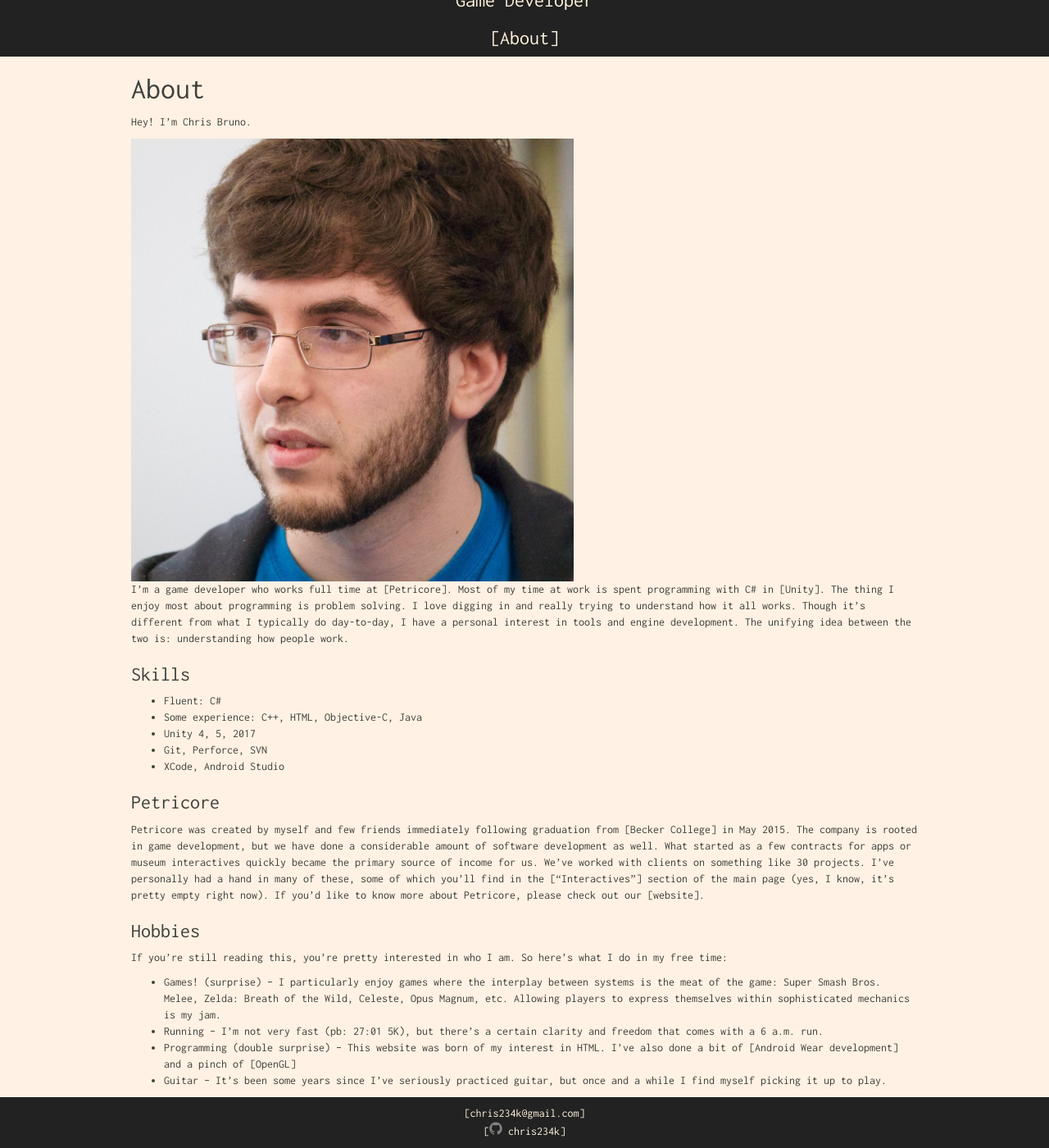
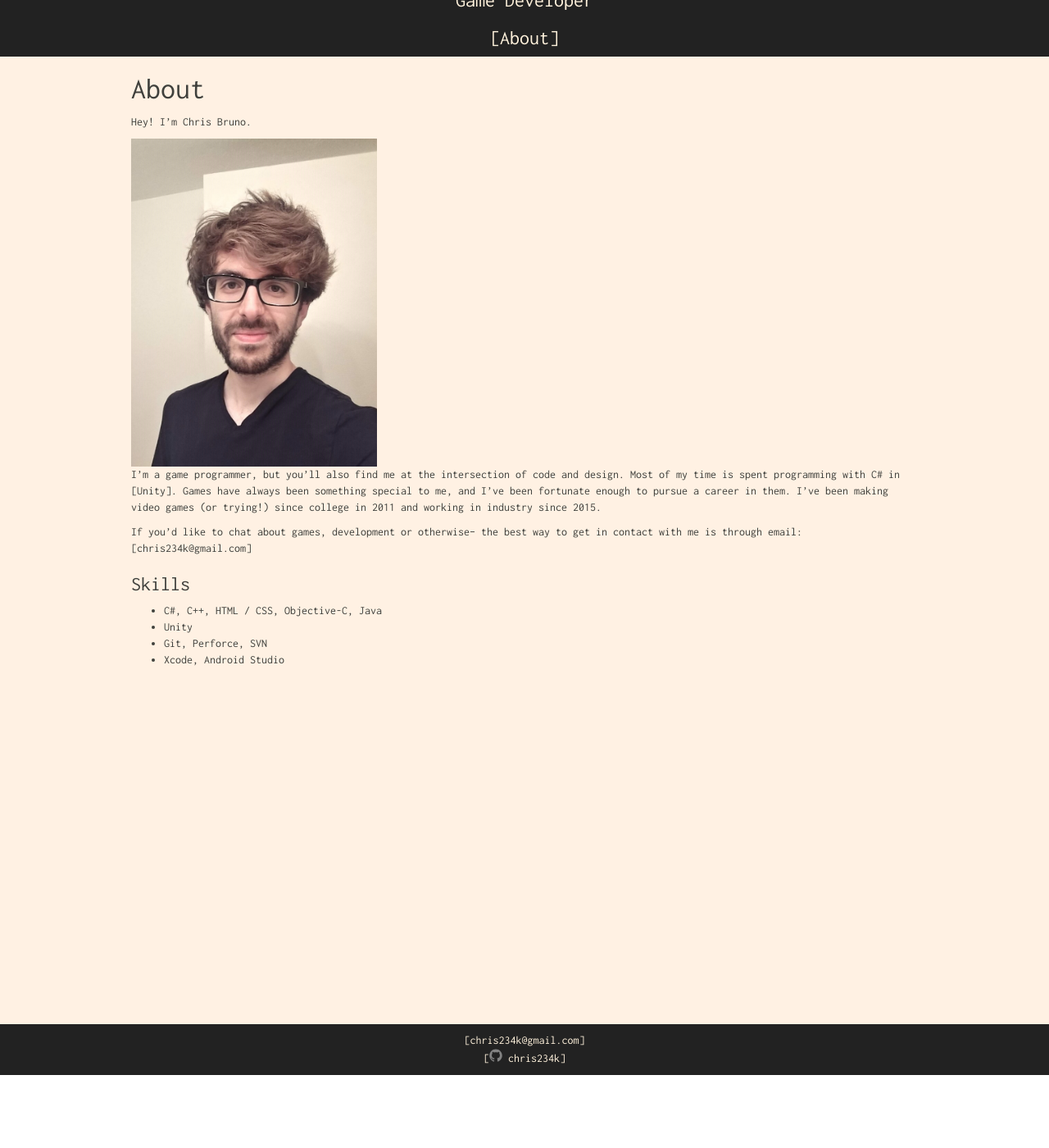
Before and after one commit to Chris234k/chris234k.github.io, a Jekyll site: the page built from about.md, in a window 1280 px wide and 1400 px high, scrolled down 93 px. Shown: the whole window at 82% size. Built offline with Jekyll 4.4.1, drawn with Linux system fonts in a browser that asks for light colours.

Commit message:
About page update with new photo and general bio text. Fixed a misspelling of 'FableVision'

```diff
--- a/about.md
+++ b/about.md
@@ -8,25 +8,16 @@ thumbnail: assets/images/me.jpg
 # About
 Hey! I'm Chris Bruno.
 
-<div class="aspectratio">
-<img src="/assets/images/me.jpg" class="demo-gif">
+<div>
+<img src="/assets/images/me.jpg" class="demo-gif" style="max-width:300px">
 </div>
 
-I'm a game developer who works full time at [Petricore](http://www.petricoregames.com). Most of my time at work is spent programming with C# in [Unity](https://unity3d.com/). The thing I enjoy most about programming is problem solving. I love digging in and really trying to understand how it all works. Though it's different from what I typically do day-to-day, I have a personal interest in tools and engine development. The unifying idea between the two is: understanding how people work.
+I'm a game programmer, but you'll also find me at the intersection of code and design. Most of my time is spent programming with C# in [Unity](https://unity3d.com/). Games have always been something special to me, and I've been fortunate enough to pursue a career in them. I've been making video games (or trying!) since college in 2011 and working in industry since 2015.
+
+If you'd like to chat about games, development or otherwise-- the best way to get in contact with me is through email: [chris234k@gmail.com](mailto:chris234k@gmail.com)
 
 ### Skills
-* Fluent: C#
-* Some experience: C++, HTML, Objective-C, Java
-* Unity 4, 5, 2017
+* C#, C++, HTML / CSS, Objective-C, Java
+* Unity
 * Git, Perforce, SVN
-* XCode, Android Studio
-
-### Petricore
-Petricore was created by myself and few friends immediately following graduation from [Becker College](https://www.becker.edu/) in May 2015. The company is rooted in game development, but we have done a considerable amount of software development as well. What started as a few contracts for apps or museum interactives quickly became the primary source of income for us. We've worked with clients on something like 30 projects. I've personally had a hand in many of these, some of which you'll find in the ["Interactives"](/index.html) section of the main page (yes, I know, it's pretty empty right now). If you'd like to know more about Petricore, please check out our [website](http://petricoregames.com/).
-
-### Hobbies
-If you're still reading this, you're pretty interested in who I am. So here's what I do in my free time:
-* Games! (surprise) -- I particularly enjoy games where the interplay between systems is the meat of the game: Super Smash Bros. Melee, Zelda: Breath of the Wild, Celeste, Opus Magnum, etc. Allowing players to express themselves within sophisticated mechanics is my jam.
-* Running -- I'm not very fast (pb: 27:01 5K), but there's a certain clarity and freedom that comes with a 6 a.m. run.
-* Programming (double surprise) -- This website was born of my interest in HTML. I've also done a bit of [Android Wear development](/experimental/yorhawatchface) and a pinch of [OpenGL](https://twitter.com/ruhrohbruno/status/947873534197551106)
-* Guitar -- It's been some years since I've seriously practiced guitar, but once and a while I find myself picking it up to play.
+* Xcode, Android Studio
```
Also changed, not shown: _games/conemifyoucan.md (+2 -2 lines), assets/images/me.jpg.
